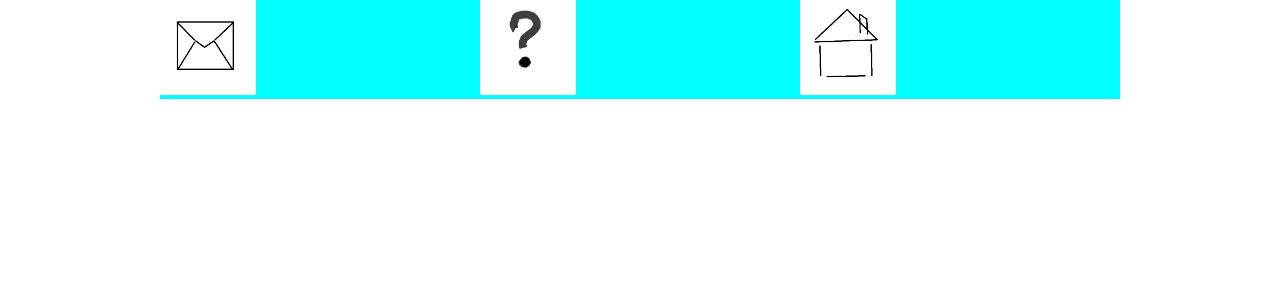
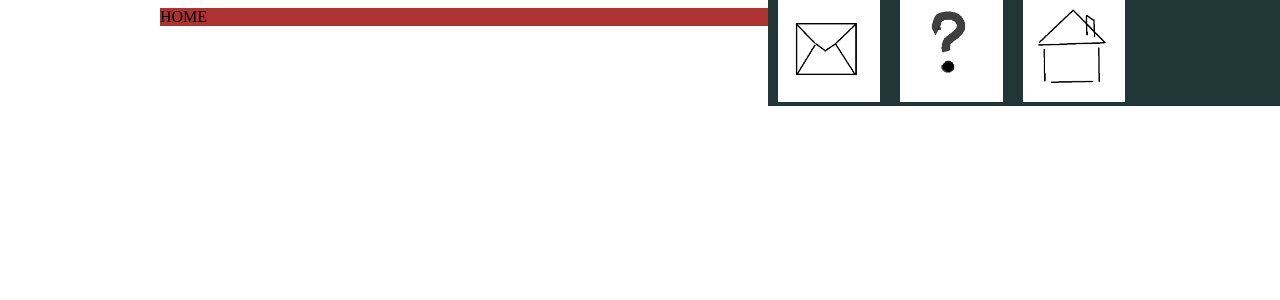
Before and after one commit to szymonbasiul/bosoreactproject, a React (Create React App) app: page / in a window 1280 px wide. Shown: the top 300 px of the page. Built offline with nearby package versions, Linux system fonts and the light colour scheme.

Commit message:
fixing navbar styles

```diff
--- a/src/components/Navbar.css
+++ b/src/components/Navbar.css
@@ -1,23 +1,22 @@
 .nav-bar {
-    display: flex;
 
-    justify-content: right;
+
     background-color: white;
     max-width: 960px;
-    margin-left: auto;
+    margin-left: 60%;
     margin-right: auto;
     left: 0;
     right: 0;
     position: fixed;
     top: 0;
-    background-color: aqua;
+    background-color: rgb(33, 54, 54);
 }
 
 .nav-button {
     display: inline;
     cursor: pointer;
     text-align: center;
-    max-width: 15%;
+    padding: 10px;
     margin-top: 10px;
     font-size: medium;
     font-weight: bold;
@@ -26,7 +25,7 @@
 }
 
 .button-img{
-    max-width: 30%;
+    max-width: 20%;
 }
 /* flex-direction: row-reverse;
 
```
